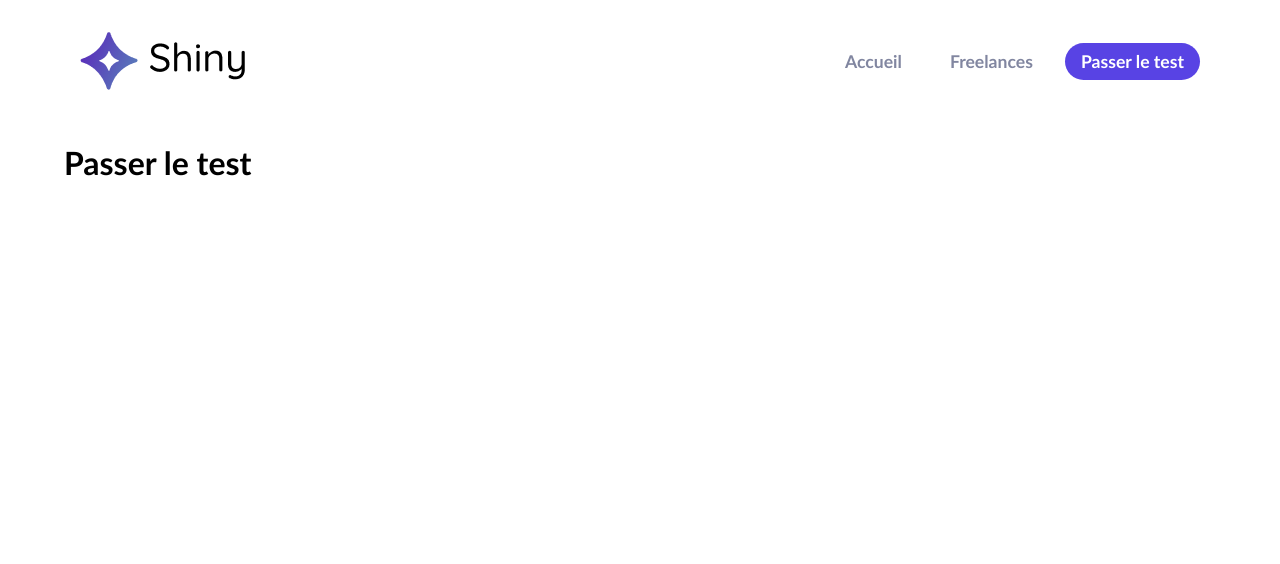
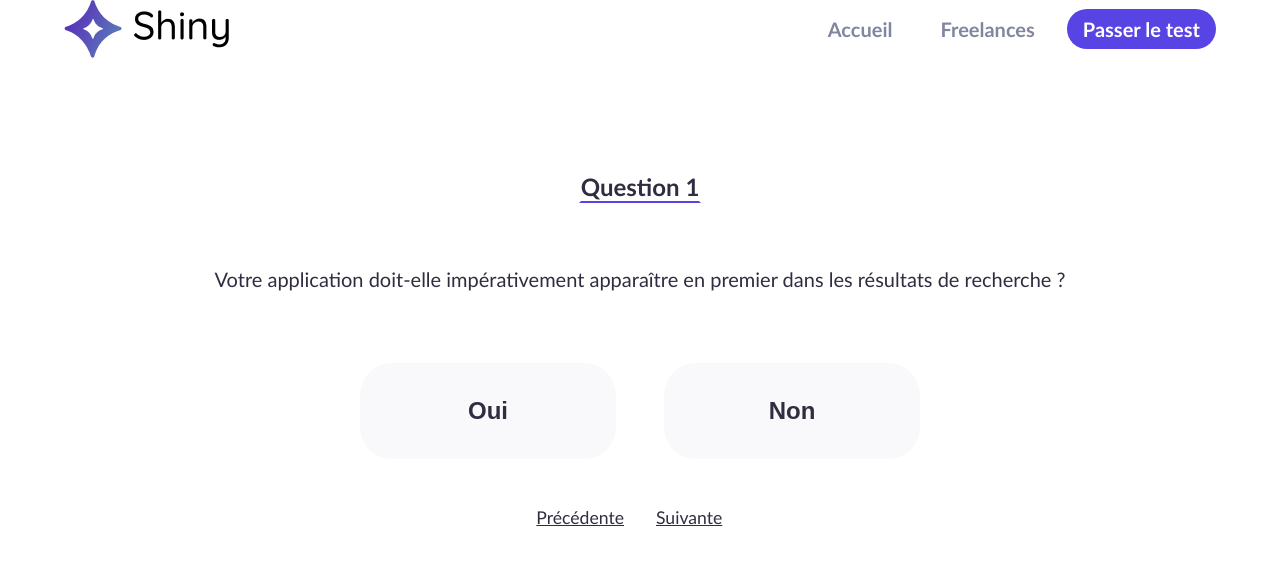
Before and after one commit to logic-fabric/shiny-agency, a React (Create React App) app: page /passer-le-test/1 in a window 1280 px wide. Shown: the top 564 px of the page. Built offline with nearby package versions, Linux system fonts and the light colour scheme.

Commit message:
feature: complete and style Survey page

```diff
--- a/src/components/Header.jsx
+++ b/src/components/Header.jsx
@@ -35,8 +35,6 @@ const HeaderWrapper = styled.header`
   display: flex;
   align-items: center;
   justify-content: space-between;
-
-  padding: 2rem 1rem;
 `;
 
 const LogoLink = styled(Link)`
@@ -64,7 +62,7 @@ const StyledLink = styled(Link)`
   padding: 0.5rem 1rem;
 
   color: ${colors.secondary500};
-  font-size: 1.1rem;
+  font-size: 1.25rem;
   font-weight: 700;
   text-decoration: none;
 
--- a/src/index.jsx
+++ b/src/index.jsx
@@ -8,17 +8,25 @@ import Freelances from "./pages/Freelances";
 import Home from "./pages/Home";
 import Survey from "./pages/Survey";
 import Header from "./components/Header";
+import colors from "./utils/style/colors";
 import reportWebVitals from "./reportWebVitals";
 
 const GlobalStyle = createGlobalStyle`
   html {
+    color: ${colors.neutral900};
     font-family: "Trebuchet MS", Helvetica, sans-serif;
+    font-weight: 400;
   }
 
   body {
     max-width: 1440px;
     margin: auto;
     padding: 0 4rem;
+  }
+
+  main {
+    margin: 5rem 0;
+    padding: 2rem 1rem;
   }
 `;
 
--- a/src/pages/Home.jsx
+++ b/src/pages/Home.jsx
@@ -23,10 +23,9 @@ function Home() {
   );
 }
 
-const HomeWrapper = styled.div`
+const HomeWrapper = styled.main`
   display: flex;
 
-  margin: 5rem 0;
   padding: 11rem 6rem;
   background: ${colors.neutral100};
 `;
--- a/src/pages/Survey.jsx
+++ b/src/pages/Survey.jsx
@@ -1,9 +1,90 @@
+import styled from "styled-components";
+
+import colors from "../utils/style/colors";
+
 function Survey() {
   return (
-    <div className="Survey">
-      <h1>Passer le test</h1>
-    </div>
+    <SurveyWrapper>
+      <QuestionNumber>Question 1</QuestionNumber>
+      <Question>
+        Votre application doit-elle impérativement apparaître en premier dans
+        les résultats de recherche ?
+      </Question>
+      <AnswersButtonsWrapper>
+        <AnswerButton>Oui</AnswerButton>
+        <AnswerButton>Non</AnswerButton>
+      </AnswersButtonsWrapper>
+      <SurveyNav>
+        <SurveyNavLink className="previousNavLink">Précédente</SurveyNavLink>
+        <SurveyNavLink>Suivante</SurveyNavLink>
+      </SurveyNav>
+    </SurveyWrapper>
   );
 }
 
+const SurveyWrapper = styled.main`
+  text-align: center;
+`;
+
+const QuestionNumber = styled.p`
+  width: fit-content;
+  margin: auto;
+  border: 0.125rem solid transparent;
+  border-bottom-color: ${colors.primary500};
+
+  font-size: 1.5rem;
+  font-weight: 700;
+`;
+
+const Question = styled.h1`
+  margin: 4rem 8rem;
+  font-size: 1.25rem;
+  font-weight: 400;
+`;
+
+const AnswersButtonsWrapper = styled.div`
+  margin: 2rem 12rem;
+`;
+
+const AnswerButton = styled.button`
+  min-width: 16rem;
+  margin: 0.5rem 1.5rem;
+  padding: 2rem 4rem;
+  border: 0.125rem solid transparent;
+  border-radius: 2rem;
+
+  color: ${colors.neutral900};
+  font-size: 1.5rem;
+  font-weight: 700;
+
+  background: ${colors.neutral100};
+
+  transition: 200ms;
+
+  &:hover {
+    border-color: ${colors.primary500};
+  }
+`;
+
+const SurveyNav = styled.div`
+  display: flex;
+  justify-content: center;
+`;
+
+const SurveyNavLink = styled.span`
+  min-width: 7rem;
+  margin: 0 0.5rem;
+  padding: 0.5rem;
+
+  font-size: 1.1rem;
+  text-align: left;
+  text-decoration: underline;
+
+  cursor: pointer;
+
+  &.previousNavLink {
+    text-align: right;
+  }
+`;
+
 export default Survey;
--- a/src/utils/style/colors.js
+++ b/src/utils/style/colors.js
@@ -5,6 +5,7 @@ const colors = {
 
   neutral100: "#f9f9fc",
   neutral200: "#e2e3e9",
+  neutral900: "#2f2e41",
 };
 
 export default colors;
```
